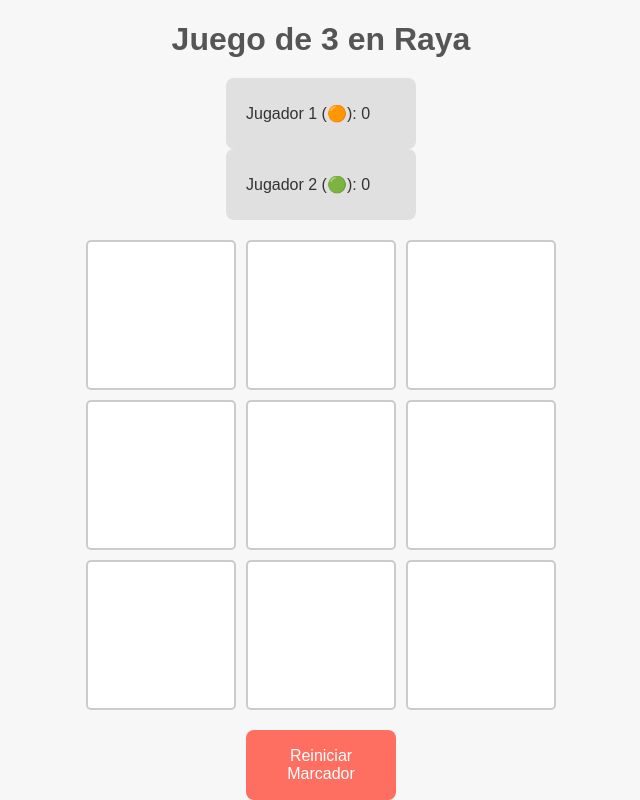
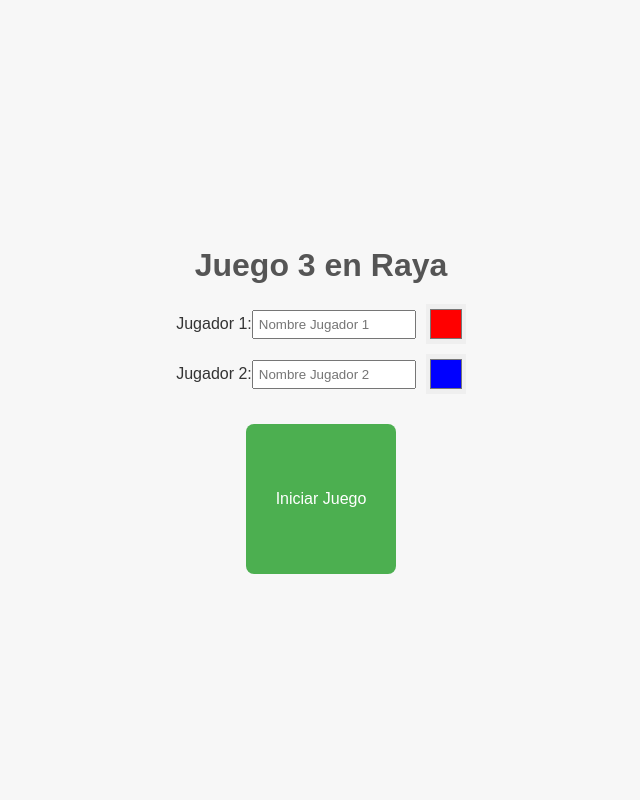
Before and after one commit to AleMejia17/3enraya-0.1, a plain HTML site: page index.html in a window 1280 px wide. Shown: the whole page, without its empty margins (319-959 px from the left). Drawn offline with Linux system fonts and the light colour scheme.

Commit message:
index.html

```diff
--- a/index.html
+++ b/index.html
@@ -1,34 +1,48 @@
 <!DOCTYPE html>
-<html lang="en">
+<html lang="es">
 <head>
     <meta charset="UTF-8">
     <meta name="viewport" content="width=device-width, initial-scale=1.0">
-    <title>3 en Raya</title>
+    <title>Juego 3 en Raya</title>
     <link rel="stylesheet" href="style.css">
 </head>
 <body>
-    <h1>Juego de 3 en Raya</h1>
-    <div class="scoreboard">
-        <div class="player">
-            <p>Jugador 1 (🟠): <span id="score1">0</span></p>
+    <!-- Menú de Configuración de Jugadores -->
+    <div id="configuracion" class="configuracion">
+        <h1>Juego 3 en Raya</h1>
+        <div class="jugador">
+            <label for="jugador1Nombre">Jugador 1:</label>
+            <input type="text" id="jugador1Nombre" placeholder="Nombre Jugador 1">
+            <input type="color" id="jugador1Color" value="#ff0000">
         </div>
-        <div class="spaces"></div>
-        <div class="player">
-            <p>Jugador 2 (🟢): <span id="score2">0</span></p>
+        <div class="jugador">
+            <label for="jugador2Nombre">Jugador 2:</label>
+            <input type="text" id="jugador2Nombre" placeholder="Nombre Jugador 2">
+            <input type="color" id="jugador2Color" value="#0000ff">
         </div>
+        <button id="iniciarJuego" class="boton">Iniciar Juego</button>
     </div>
-    <div class="tablero">
-        <button></button>
-        <button></button>
-        <button></button>
-        <button></button>
-        <button></button>
-        <button></button>
-        <button></button>
-        <button></button>
-        <button></button>
+
+    <!-- Sección de Jugadores y Puntaje -->
+    <div id="jugadores" class="jugadores" style="display: none;">
+        <div class="player" id="player1"></div>
+        <div class="player" id="player2"></div>
     </div>
-    <button class="reset">Reiniciar Marcador</button>
+
+    <div id="puntajes" class="puntajes" style="display: none;">
+        <div id="score1">Puntaje: 0</div>
+        <h5>--------</h5>
+        <div id="score2">Puntaje: 0</div>
+    </div>
+
+    <!-- Tablero del Juego 3 en Raya -->
+    <div id="tablero" class="tablero" style="display: none;">
+        <!-- Aquí se generarán las celdas dinámicamente -->
+    </div>
+
+    <!-- Botón para Reiniciar Marcador -->
+    <button id="reiniciarMarcador" class="reset" style="display: none;">Reiniciar Marcador</button>
+
     <script src="javascript.js"></script>
 </body>
 </html>
```
